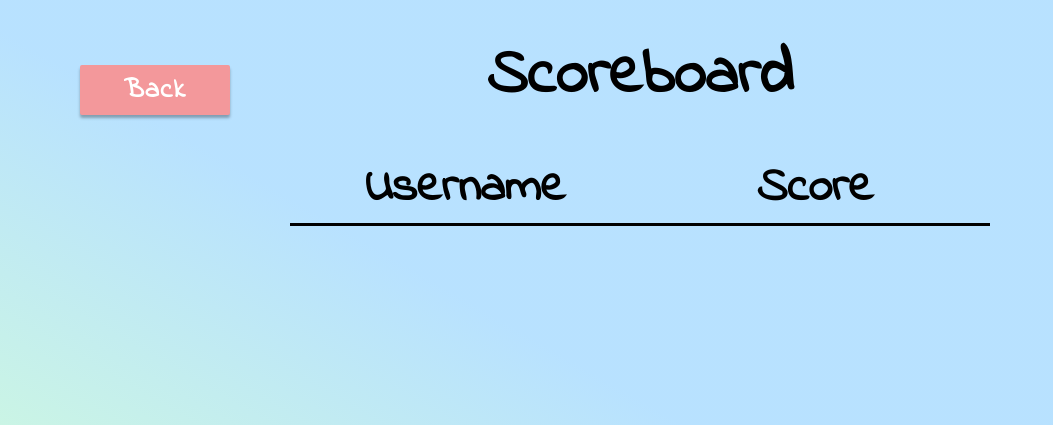
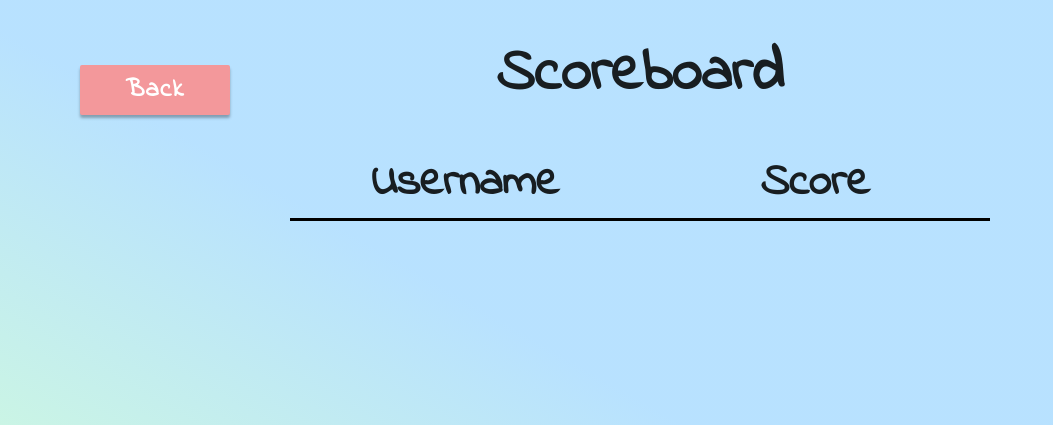
Before and after one commit to nguyenduong2612/freakingMath, a PHP site: page /ranking.php in a window 1280 px wide. Shown: the top 425 px of the page, without its empty margins (0-1053 px from the left). Run offline with PHP 8.4, Linux system fonts and the light colour scheme; the visitor is signed in with stand-in values (Sample User, id 1); data that the repository does not hold is empty.

Commit message:
(completed) freaking math v1.3

```diff
--- a/ranking.css
+++ b/ranking.css
@@ -50,11 +50,11 @@ span {
     box-shadow: 0 3px 3px 0 rgba(0, 0, 0, 0.3);
     outline: none;
     background-color: #f3989b;
+    transition: 0.5s;
 }
 .back:hover {
 	background-color: #f5a5a8;
 	box-shadow: 0 3px 3px 0 rgba(0, 0, 0, 0.5);
-	transition: 0.5s;
 }
 
 @media screen and (max-width: 800px) {
--- a/ranking.php
+++ b/ranking.php
@@ -8,6 +8,7 @@
 <html>
 <head>
 	<title>Ranking</title>
+	<link rel="stylesheet" href="https://cdnjs.cloudflare.com/ajax/libs/materialize/0.100.2/css/materialize.min.css">
 	<link rel="stylesheet" type="text/css" href="ranking.css">
 	<link href="https://fonts.googleapis.com/css?family=Indie+Flower" rel="stylesheet">
 	<meta name="viewport" content="width=device-width, initial-scale=1.0">
```
Lines whose indentation alone changed are shown as unchanged.
